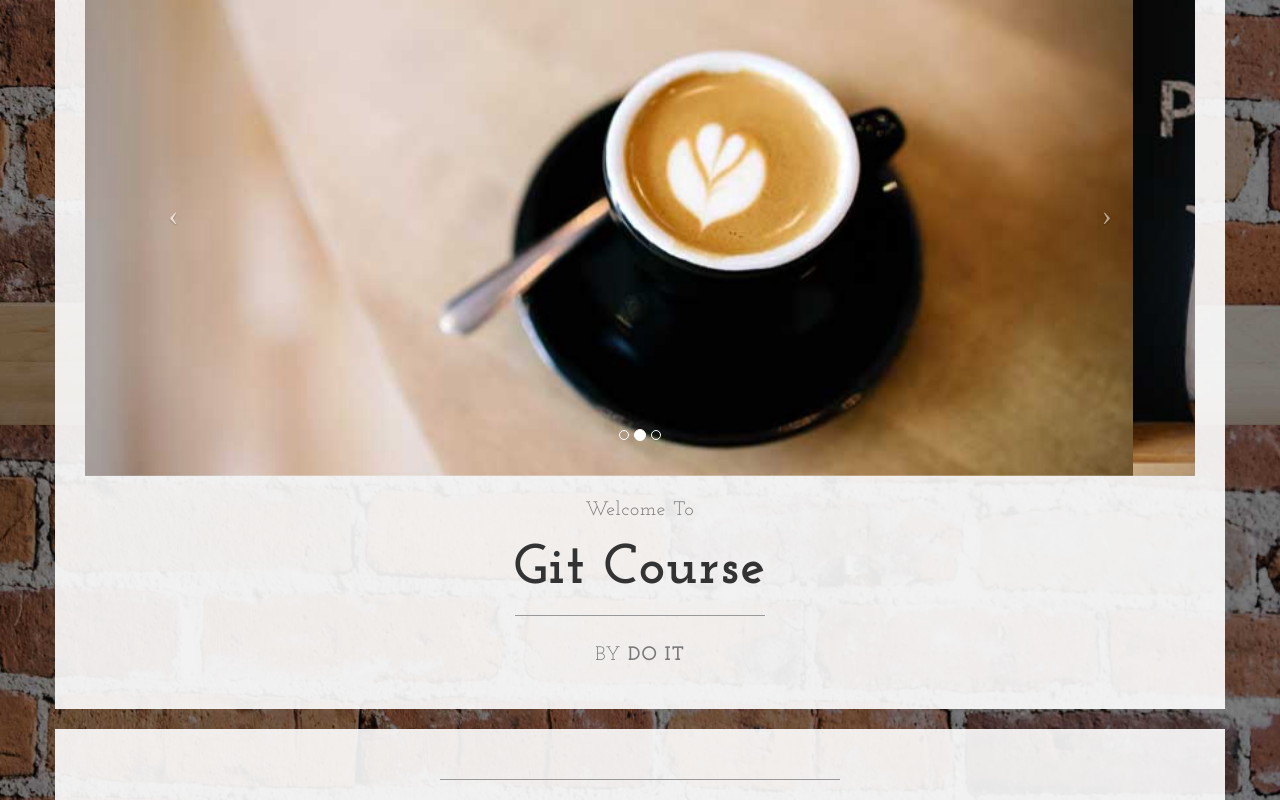
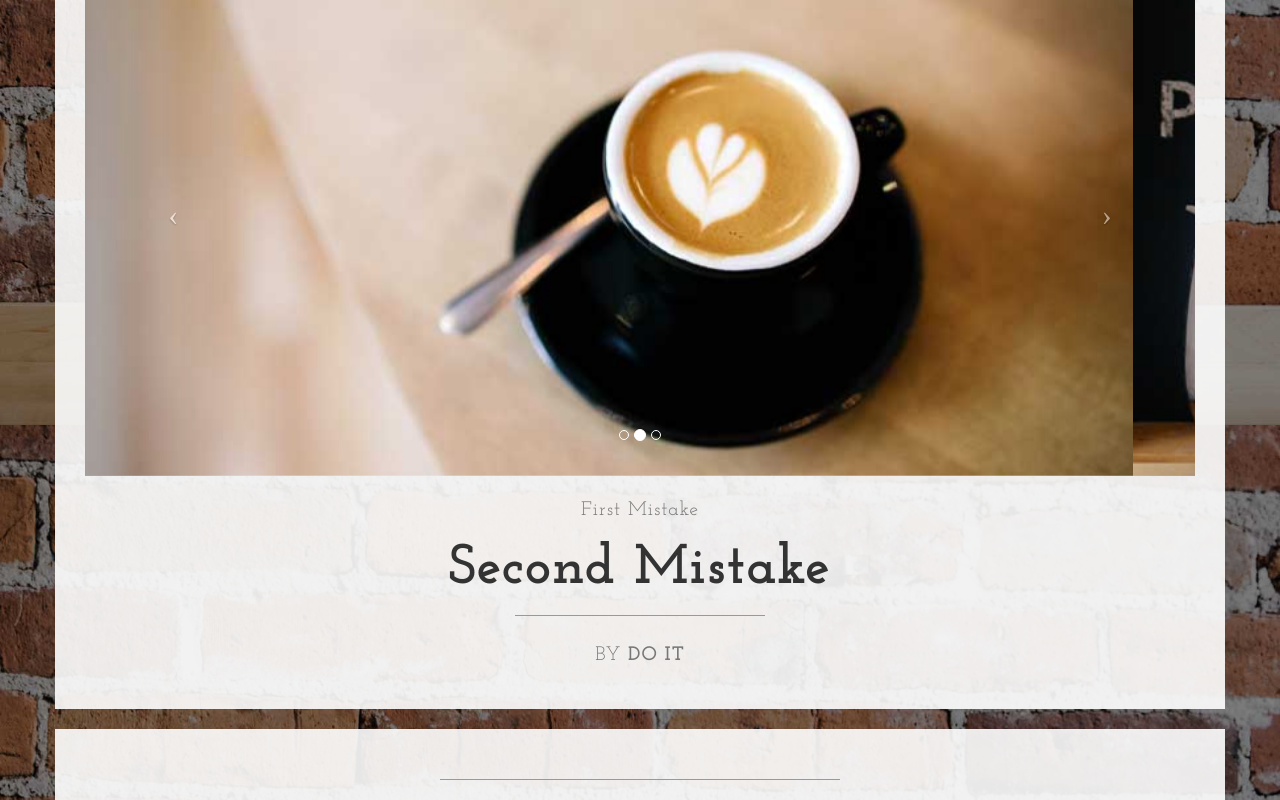
Before and after one commit to AexMor/Bootstrap-theme, a plain HTML site: page index.html in a window 1280 px wide. Shown: the part 375-1175 px from the top of the page. Drawn offline with nearby package versions, Linux system fonts and the light colour scheme.

Commit message:
maybe mistake

```diff
--- a/index.html
+++ b/index.html
@@ -106,9 +106,9 @@
                         </a>
                     </div>
                     <h2 class="brand-before">
-                        <small>Welcome to</small>
+                        <small>First mistake</small>
                     </h2>
-                    <h1 class="brand-name">Git Course</h1>
+                    <h1 class="brand-name">Second mistake</h1>
                     <hr class="tagline-divider">
                     <h2>
                         <small>By
```
